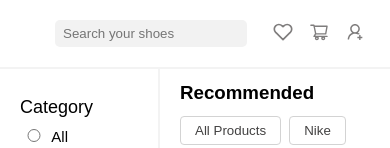
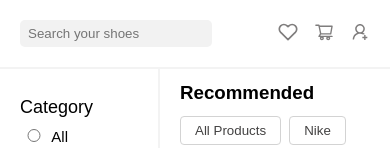
Before and after one commit to Aniketbhandari18/Filter-project-react, a React (Vite) app: page / in a window 390 px wide. Shown: the top 148 px of the page. Built offline with nearby package versions, Linux system fonts and the light colour scheme.

Commit message:
adjusted styles

```diff
--- a/src/Navigation/Nav.css
+++ b/src/Navigation/Nav.css
@@ -10,7 +10,7 @@ nav{
     padding: 20px;
     border-bottom: 2px solid #f3f3f3;
     /* margin-left: 2rem; */
-    padding-left: 50px;
+    /* padding-left: 50px; */
 }
 
 input{
@@ -33,6 +33,11 @@ input{
 }
 
 @media (max-width: 500px){
+    nav{
+        justify-content: space-between;
+        /* padding-left: 10px;
+        padding-right: 10px; */
+    }
     .nav-icons{
         margin-left: 1.2rem;
     }
```
